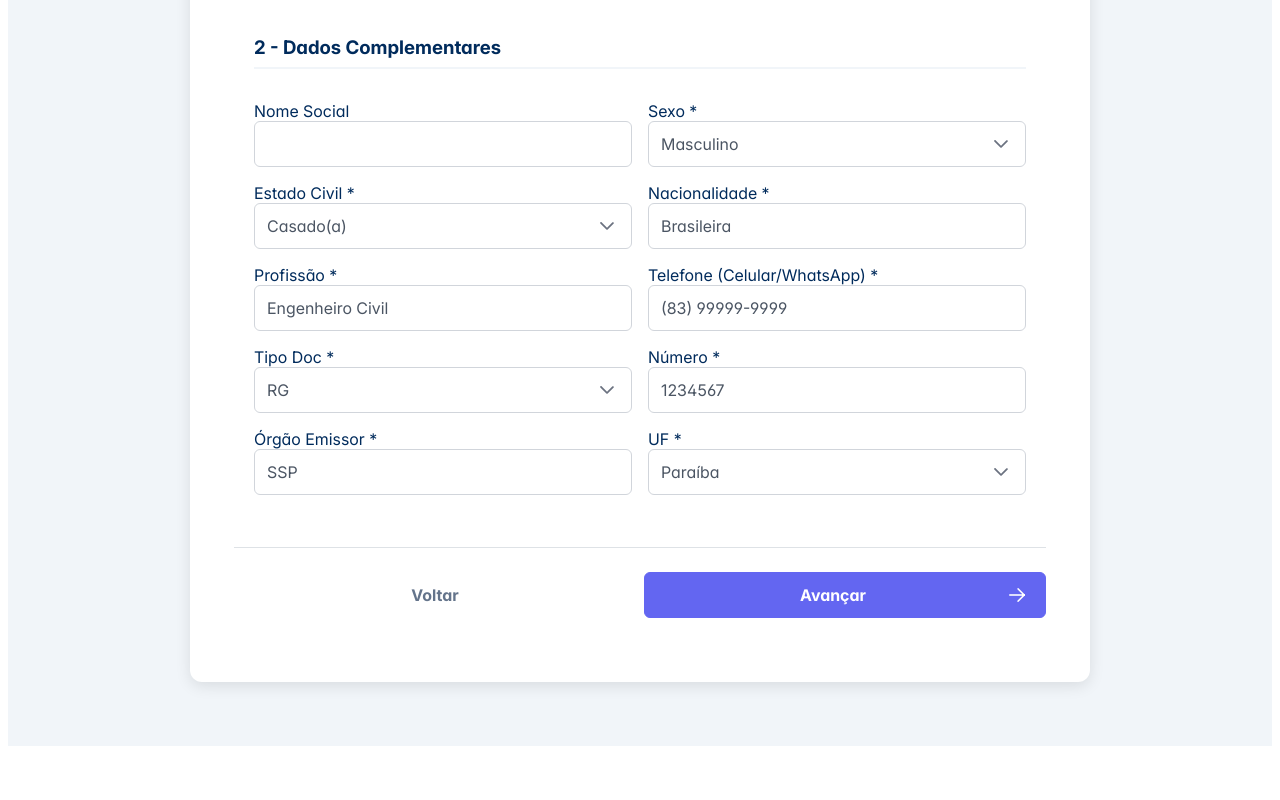
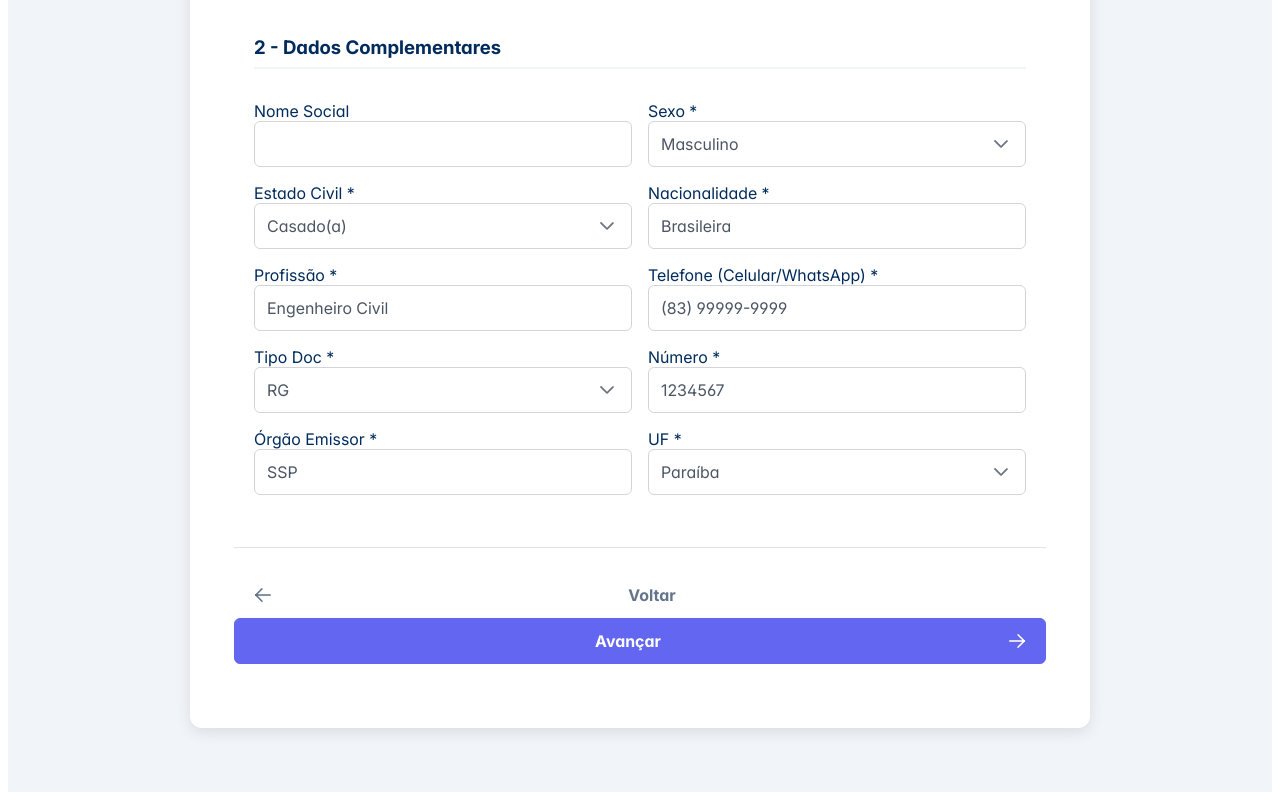
Before and after one commit to flaviojr82/siaj, a React (Vite) app in the folder siaj/: page /completar-cadastro in a window 1280 px wide. Shown: the part 752-1552 px from the top of the page. Before the commit the page ends 1506 px from the top, so only its background shows below. Built offline with nearby package versions, Linux system fonts and the light colour scheme.

Commit message:
Update AuxiliarRegistrationForm.jsx

```diff
--- a/siaj/src/components/AuxiliarRegistrationForm.jsx
+++ b/siaj/src/components/AuxiliarRegistrationForm.jsx
@@ -2,7 +2,6 @@ import React, { useState, useRef } from 'react';
 import { useNavigate } from 'react-router-dom';
 import { Card } from 'primereact/card';
 import { InputText } from 'primereact/inputtext';
-import { Password } from 'primereact/password';
 import { Checkbox } from 'primereact/checkbox';
 import { Button } from 'primereact/button';
 import { InputMask } from 'primereact/inputmask';
@@ -19,16 +18,15 @@ export default function AuxiliarRegistrationForm() {
   const [activeIndex, setActiveIndex] = useState(0);
   const [naoSeiCep, setNaoSeiCep] = useState(false);
 
-  // Dados pré-preenchidos (Adicionado array vazio para areasAtuacao)
+  // Dados pré-preenchidos
   const [data, setData] = useState({
     nome: 'Aparecido Filho',
-    email: 'teste@e-mail.com',
+    email: 'teste@e-mail.com', // Informação simulada de e-mail
     senha: 'senha-simulada',
     confSenha: 'senha-simulada',
     cpf: '111.111.111-11',
     dataNasc: '15/05/1980',
     nomeMae: 'Maria da Silva',
-    termos: true,
     nomeSocial: '',
     sexo: 'M',
     estadoCivil: 'C',
@@ -46,7 +44,7 @@ export default function AuxiliarRegistrationForm() {
     bairro: 'Centro',
     cidade: 'João Pessoa',
     uf: 'PB',
-    areasAtuacao: [] // Novo campo para Aba 3
+    areasAtuacao: []
   });
 
   const ufs = [
@@ -76,7 +74,6 @@ export default function AuxiliarRegistrationForm() {
     { label: 'Carteira Funcional', value: 'FUNC' }, { label: 'Identidade Militar', value: 'MIL' }
   ];
 
-  // Matriz de Documentos por Área
   const areasOptions = [
     { label: 'Perito', value: 'Perito' },
     { label: 'Leiloeiro', value: 'Leiloeiro' },
@@ -120,10 +117,10 @@ export default function AuxiliarRegistrationForm() {
     return cepValido && data.logradouro && data.numero && data.bairro && data.cidade && data.uf;
   };
 
-  // Função genérica de salvamento para os dois botões finais
   const handleSave = (mensagem) => {
     toast.current.show({ severity: 'success', summary: 'Sucesso', detail: mensagem, life: 3000 });
-    setTimeout(() => navigate('/'), 2000);
+    // CORREÇÃO AQUI: Retornar para o painel com o perfil correto de 'auxiliar'
+    setTimeout(() => navigate('/', { state: { role: 'auxiliar' } }), 2000);
   };
 
   const tabHeaderTemplate = (options, num, title) => {
@@ -164,10 +161,9 @@ export default function AuxiliarRegistrationForm() {
         <div className="p-fluid">
           <TabView activeIndex={activeIndex} onTabChange={(e) => setActiveIndex(e.index)}>
 
-            {/* ABA 1 - DADOS PESSOAIS (Inalterada) */}
+            {/* ABA 1 - DADOS PESSOAIS */}
             <TabPanel headerTemplate={(options) => tabHeaderTemplate(options, "1", "Dados Pessoais")}>
               <div className="grid" style={{ display: 'grid', gridTemplateColumns: '1fr 1fr', gap: '1rem', marginTop: '1rem' }}>
-
                 <div className="col-12" style={{ gridColumn: 'span 2' }}>
                   <h3 style={{ color: '#002b5c', borderBottom: '2px solid #f1f5f9', paddingBottom: '0.5rem', marginBottom: '1rem' }}>1 - Dados Básicos</h3>
                 </div>
@@ -234,10 +230,9 @@ export default function AuxiliarRegistrationForm() {
               </div>
             </TabPanel>
 
-            {/* ABA 2 - ENDEREÇO (Inalterada) */}
+            {/* ABA 2 - ENDEREÇO */}
             <TabPanel headerTemplate={(options) => tabHeaderTemplate(options, "2", "Endereço")}>
               <div className="grid" style={{ display: 'grid', gridTemplateColumns: '1fr 1fr', gap: '1rem', marginTop: '1rem' }}>
-
                 <div>
                   <label className="font-bold block mb-2" style={{ color: '#002b5c' }}>CEP {naoSeiCep ? '' : '*'}</label>
                   <InputMask name="cep" value={data.cep} mask="99999-999" onChange={handleCepChange} disabled={naoSeiCep} placeholder="00000-000" />
@@ -250,42 +245,48 @@ export default function AuxiliarRegistrationForm() {
                   </div>
                 </div>
                 <div></div>
-
                 <div style={{ gridColumn: 'span 2' }}>
                   <label className="font-bold block mb-2" style={{ color: '#002b5c' }}>Logradouro *</label>
                   <InputText name="logradouro" value={data.logradouro} onChange={handleChange} />
                 </div>
-
                 <div>
                   <label className="font-bold block mb-2" style={{ color: '#002b5c' }}>Número *</label>
                   <InputText name="numero" value={data.numero} onChange={handleChange} />
                 </div>
-
                 <div>
                   <label className="font-bold block mb-2" style={{ color: '#002b5c' }}>Complemento</label>
                   <InputText name="complemento" value={data.complemento} onChange={handleChange} placeholder="Apto, Bloco, etc." />
                 </div>
-
                 <div>
                   <label className="font-bold block mb-2" style={{ color: '#002b5c' }}>Bairro *</label>
                   <InputText name="bairro" value={data.bairro} onChange={handleChange} />
                 </div>
-
                 <div>
                   <label className="font-bold block mb-2" style={{ color: '#002b5c' }}>Cidade *</label>
                   <InputText name="cidade" value={data.cidade} onChange={handleChange} />
                 </div>
-
                 <div>
                   <label className="font-bold block mb-2" style={{ color: '#002b5c' }}>UF *</label>
                   <Dropdown name="uf" value={data.uf} options={ufs} onChange={handleChange} placeholder="Selecione" />
                 </div>
-
               </div>
             </TabPanel>
 
-            {/* ABA 3 - DOCUMENTAÇÃO (Nova Lógica e Nome) */}
-            <TabPanel headerTemplate={(options) => tabHeaderTemplate(options, "3", "Documentação")}>
+            {/* ABA 3 - CREDENCIAIS */}
+            <TabPanel headerTemplate={(options) => tabHeaderTemplate(options, "3", "Credenciais")}>
+              <div className="grid" style={{ display: 'grid', gridTemplateColumns: '1fr', gap: '1.5rem', marginTop: '1rem' }}>
+                <div>
+                  <label className="font-bold block mb-2" style={{ color: '#002b5c' }}>E-mail</label>
+                  <InputText name="email" value={data.email} disabled />
+                  <small style={{ color: '#64748b', display: 'block', marginTop: '0.5rem' }}>
+                    O e-mail de acesso foi informado no pré-cadastro e não pode ser alterado.
+                  </small>
+                </div>
+              </div>
+            </TabPanel>
+
+            {/* ABA 4 - DOCUMENTAÇÃO */}
+            <TabPanel headerTemplate={(options) => tabHeaderTemplate(options, "4", "Documentação")}>
               <div className="grid" style={{ display: 'grid', gridTemplateColumns: '1fr', gap: '1.5rem', marginTop: '1rem' }}>
                 <div>
                   <label className="font-bold block mb-2" style={{ color: '#002b5c' }}>Área(s) de Atuação Pretendida(s) *</label>
@@ -303,7 +304,6 @@ export default function AuxiliarRegistrationForm() {
                   </small>
                 </div>
 
-                {/* Renderização Dinâmica dos Anexos Baseada na Seleção */}
                 {data.areasAtuacao && data.areasAtuacao.length > 0 && (
                   <div>
                     <h4 style={{ color: '#002b5c', borderBottom: '2px solid #f1f5f9', paddingBottom: '0.5rem', marginBottom: '1rem', marginTop: 0 }}>
@@ -324,36 +324,36 @@ export default function AuxiliarRegistrationForm() {
           </TabView>
 
           <div style={{ marginTop: '2rem', borderTop: '1px solid #dee2e6', paddingTop: '1.5rem' }}>
-            {activeIndex === 2 && (
-              <div className="flex align-items-center mb-4">
-                <Checkbox inputId="termos" checked={data.termos} onChange={(e) => setData({...data, termos: e.checked})} />
-                <label htmlFor="termos" className="ml-2" style={{ fontSize: '0.875rem' }}>Eu concordo com os termos e condições</label>
-              </div>
-            )}
-
-            {/* Ajuste de Botões na Aba 3 para Salvar e Submeter */}
-            <div className="flex justify-content-end gap-2" style={{ display: 'flex', gap: '0.5rem', justifyContent: 'flex-end' }}>
+            <div className="flex justify-content-between align-items-center mt-4">
               <Button
                 label="Voltar"
-                severity="secondary"
-                text
-                onClick={() => activeIndex === 0 ? navigate('/') : setActiveIndex(activeIndex - 1)}
+                icon="pi pi-arrow-left"
+                className="p-button-text p-button-secondary"
+                // CORREÇÃO AQUI: Retornar para o painel com o perfil correto de 'auxiliar' quando na aba 1
+                onClick={() => activeIndex === 0 ? navigate('/', { state: { role: 'auxiliar' } }) : setActiveIndex(activeIndex - 1)}
               />
-              {activeIndex < 2 ? (
-                <Button label="Avançar" icon="pi pi-arrow-right" iconPos="right" className="siaj-btn-primary" onClick={() => setActiveIndex(activeIndex + 1)} />
+              <div className="flex gap-3">
+                {activeIndex < 3 ? (
+                  <Button
+                    label="Avançar"
+                    icon="pi pi-arrow-right"
+                    iconPos="right"
+                    className="p-button-primary siaj-btn-primary"
+                    onClick={() => setActiveIndex(activeIndex + 1)}
+                  />
                 ) : (
                   <>
                     <Button
                       label="Salvar"
                       icon="pi pi-save"
-                    className="p-button-outlined siaj-btn-primary"
+                      className="p-button-outlined p-button-secondary"
                       onClick={() => handleSave('Suas alterações foram salvas como rascunho com sucesso!')}
                     />
                     <Button
                       label="Salvar e Submeter para Análise"
-                    icon="pi pi-check"
-                    disabled={!data.termos || !isEnderecoValid() || !data.areasAtuacao || data.areasAtuacao.length === 0}
-                    className="siaj-btn-primary"
+                      icon="pi pi-send"
+                      disabled={!isEnderecoValid() || !data.areasAtuacao || data.areasAtuacao.length === 0}
+                      className="p-button-primary siaj-btn-primary"
                       onClick={() => handleSave('Cadastro submetido para análise com sucesso!')}
                     />
                   </>
@@ -361,6 +361,7 @@ export default function AuxiliarRegistrationForm() {
               </div>
             </div>
           </div>
+        </div>
       </Card>
     </div>
   );
```
Lines whose indentation alone changed are shown as unchanged.
